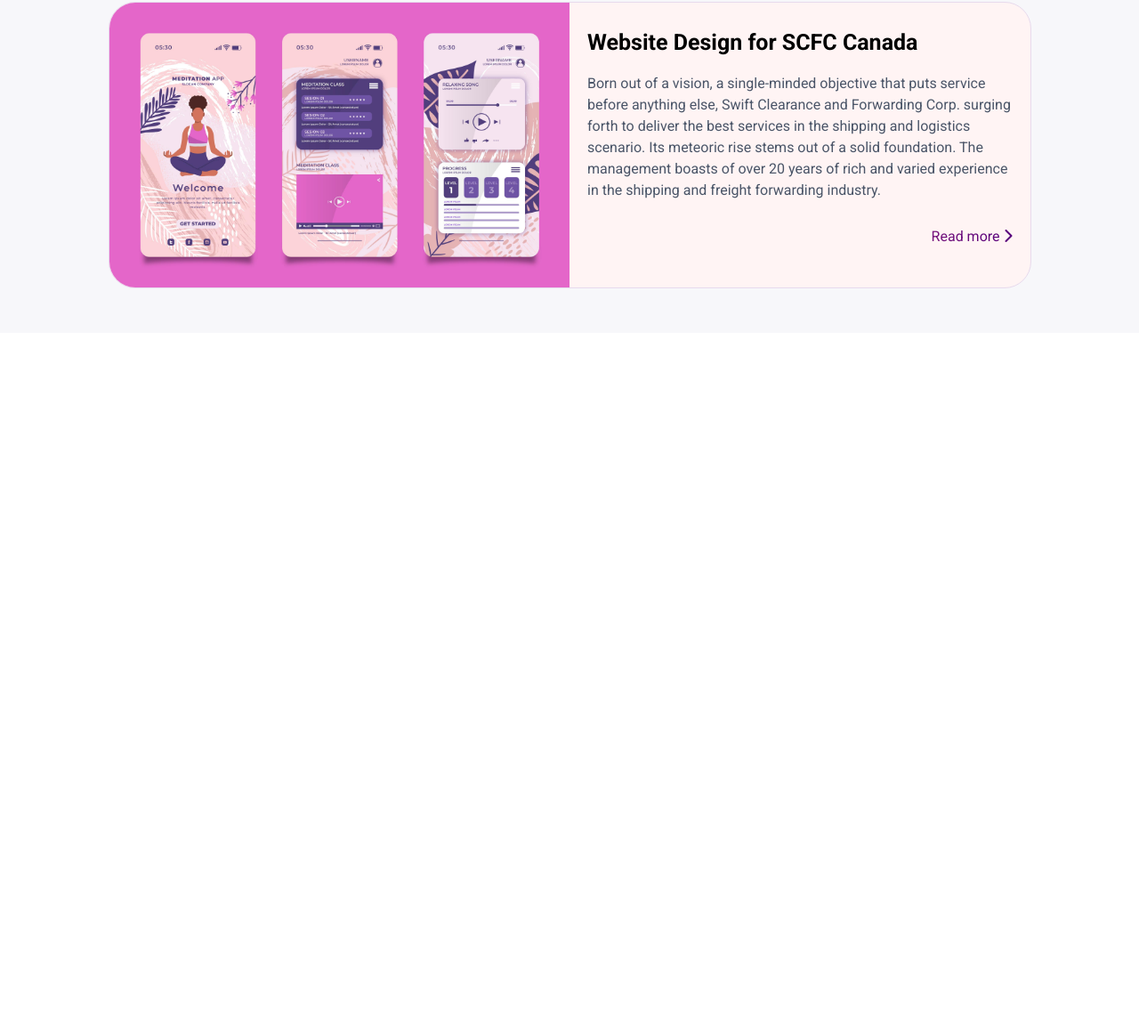
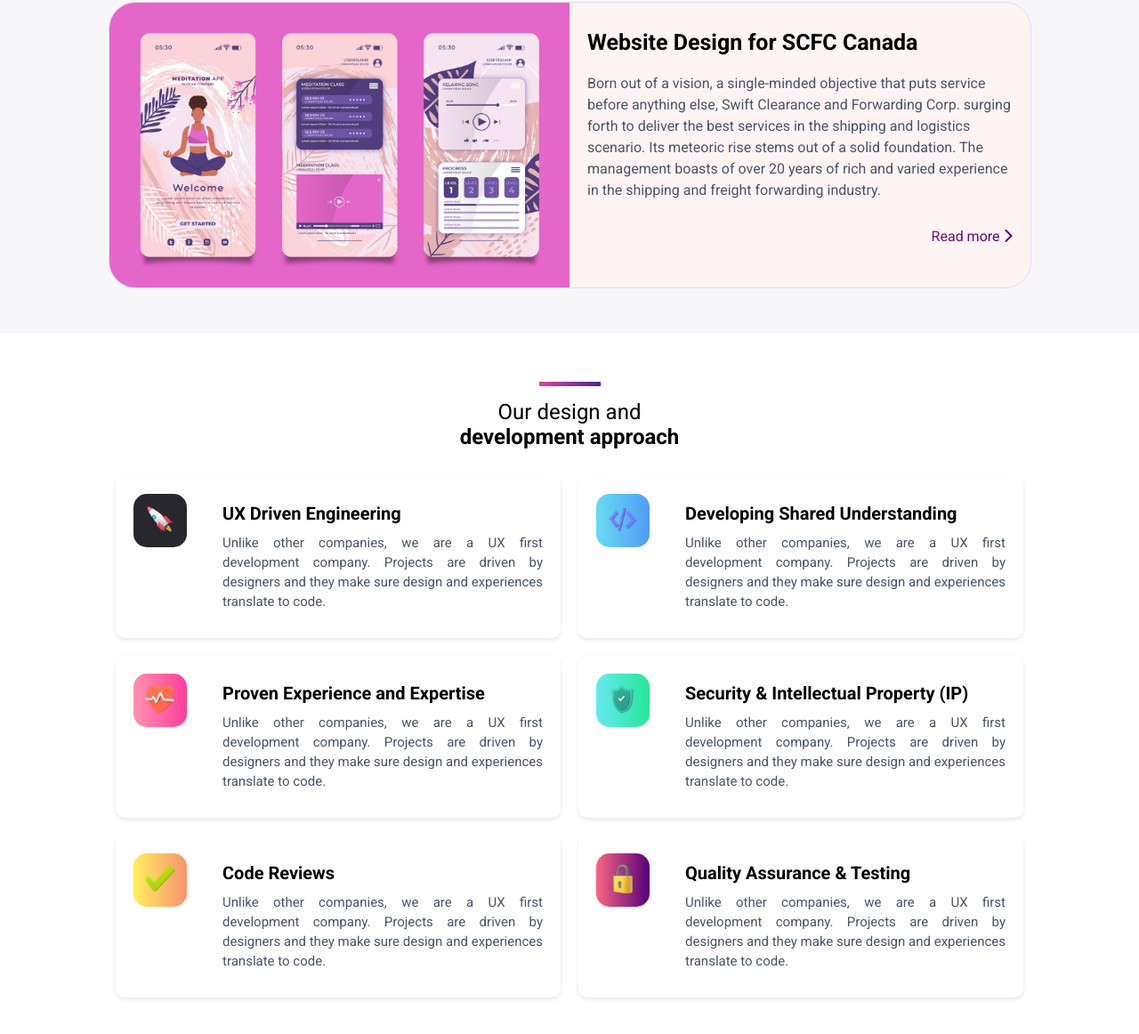
Before and after one commit to abdoBadawy74/Software-House, a plain HTML site: page index.html in a window 1280 px wide. Shown: the part 3562-4724 px from the top of the page at 89% size. Before the commit the page ends 3936 px from the top, so only its background shows below. Drawn offline with Linux system fonts and the light colour scheme.

Commit message:
add approach sec

```diff
--- a/index.html
+++ b/index.html
@@ -1074,6 +1074,132 @@
     </section>
     <!-- End CaseStudy Section -->
 
+    <!-- Start Apporoach Section -->
+
+    <section class="apporoach">
+      <div class="line-comp"></div>
+      <h2>
+        Our design and
+        <span> development approach </span>
+      </h2>
+      <div class="apporoach-content">
+        <div class="box">
+          <div class="icon">
+            <img
+              src="./images/rocket.png"
+              alt="icon-img"
+              width="34px"
+              height="35px"
+            />
+          </div>
+          <div class="text">
+            <h4>UX Driven Engineering</h4>
+            <p>
+              Unlike other companies, we are a UX first development company.
+              Projects are driven by designers and they make sure design and
+              experiences translate to code.
+            </p>
+          </div>
+        </div>
+
+        <div class="box">
+          <div class="icon">
+            <img
+              src="./images/code.png"
+              alt="icon-img"
+              width="34px"
+              height="35px"
+            />
+          </div>
+          <div class="text">
+            <h4>Developing Shared Understanding</h4>
+            <p>
+              Unlike other companies, we are a UX first development company.
+              Projects are driven by designers and they make sure design and
+              experiences translate to code.
+            </p>
+          </div>
+        </div>
+
+        <div class="box">
+          <div class="icon">
+            <img
+              src="./images/heart.png"
+              alt="icon-img"
+              width="34px"
+              height="35px"
+            />
+          </div>
+          <div class="text">
+            <h4>Proven Experience and Expertise</h4>
+            <p>
+              Unlike other companies, we are a UX first development company.
+              Projects are driven by designers and they make sure design and
+              experiences translate to code.
+            </p>
+          </div>
+        </div>
+
+        <div class="box">
+          <div class="icon">
+            <img
+              src="./images/check.png"
+              alt="icon-img"
+              width="34px"
+              height="35px"
+            />
+          </div>
+          <div class="text">
+            <h4>Security & Intellectual Property (IP)</h4>
+            <p>
+              Unlike other companies, we are a UX first development company.
+              Projects are driven by designers and they make sure design and
+              experiences translate to code.
+            </p>
+          </div>
+        </div>
+
+        <div class="box">
+          <div class="icon">
+            <img
+              src="./images/success.png"
+              alt="icon-img"
+              width="34px"
+              height="35px"
+            />
+          </div>
+          <div class="text">
+            <h4>Code Reviews</h4>
+            <p>
+              Unlike other companies, we are a UX first development company.
+              Projects are driven by designers and they make sure design and
+              experiences translate to code.
+            </p>
+          </div>
+        </div>
+
+        <div class="box">
+          <div class="icon">
+            <img
+              src="./images/lock.png"
+              alt="icon-img"
+              width="34px"
+              height="35px"
+            />
+          </div>
+          <div class="text">
+            <h4>Quality Assurance & Testing</h4>
+            <p>
+              Unlike other companies, we are a UX first development company.
+              Projects are driven by designers and they make sure design and
+              experiences translate to code.
+            </p>
+          </div>
+        </div>
+      </div>
+    </section>
+    <!-- End Apporoach Section -->
+
     <script src="./script.js"></script>
   </body>
 </html>
--- a/style.css
+++ b/style.css
@@ -588,7 +588,7 @@
   width: 18px;
   height: 18px;
   border-radius: 50%;
-  background: linear-gradient(to right, #F76680, #57007B);
+  background: linear-gradient(to right, #f76680, #57007b);
   position: absolute;
   left: 30%;
   top: 75px;
@@ -618,7 +618,7 @@
   background-color: #f0fff7;
 }
 .case-study .box:nth-child(3) {
-  background-color: #FFF4F4;
+  background-color: #fff4f4;
 }
 .case-study .box .case-img {
   width: 50%;
@@ -658,6 +658,83 @@
 }
 /* End CaseStudy Section */
 
+/* Start Apporoach Section */
+.apporoach {
+  padding: 40px 20px;
+  position: relative;
+  text-align: center;
+}
+.apporoach .line-comp {
+  margin: 15px auto;
+}
+.apporoach h2 {
+  font-weight: normal;
+  margin: 10px auto;
+}
+.apporoach h2 span {
+  display: block;
+  font-weight: 600;
+}
+.apporoach .apporoach-content {
+  display: flex;
+  justify-content: center;
+  align-items: center;
+  gap: 20px;
+  margin: 30px 0;
+  flex-wrap: wrap;
+}
+.apporoach .apporoach-content .box {
+  width: 500px;
+  padding: 20px;
+  border-radius: 10px;
+  box-shadow: 0 2px 5px rgba(0, 0, 0, 0.1);
+  background-color: #fff;
+  display: flex;
+  gap: 40px;
+  align-items: flex-start;
+}
+.apporoach .box .icon {
+  min-width: 60px;
+  min-height: 60px;
+  border-radius: 15px;
+  background: linear-gradient(to right, #29272e, #27272e);
+  display: flex;
+  justify-content: center;
+  align-items: center;
+  margin: 0 auto;
+  align-content: flex-start;
+}
+.apporoach .box:nth-child(2) .icon {
+  background: linear-gradient(to right, #68dbf2, #509cf5) !important;
+}
+.apporoach .box:nth-child(3) .icon {
+  background: linear-gradient(to right, #ff92ae, #ff3d9a) !important;
+}
+.apporoach .box:nth-child(4) .icon {
+  background: linear-gradient(to right, #67e9f1, #24e795) !important;
+}
+.apporoach .box:nth-child(5) .icon {
+  background: linear-gradient(to right, #ffef5e, #f7936f) !important;
+}
+.apporoach .box:nth-child(6) .icon {
+  background: linear-gradient(to right, #f76680, #57007b) !important;
+}
+
+.apporoach .box .text {
+  text-align: justify;
+}
+.apporoach .box h4 {
+  font-size: 20px;
+  margin: 10px 0;
+}
+.apporoach .box p {
+  color: #4a5568;
+  font-size: 15px;
+  margin: 10px 0;
+  line-height: 22px;
+}
+/* End Apporoach Section */
+
 /* Keyframes */
 @keyframes upDown {
   0% {
```
Also changed, not shown: images/check.png (added), images/code.png (added), images/heart.png (added), images/lock.png (added), images/rocket.png (added), images/success.png (added).
